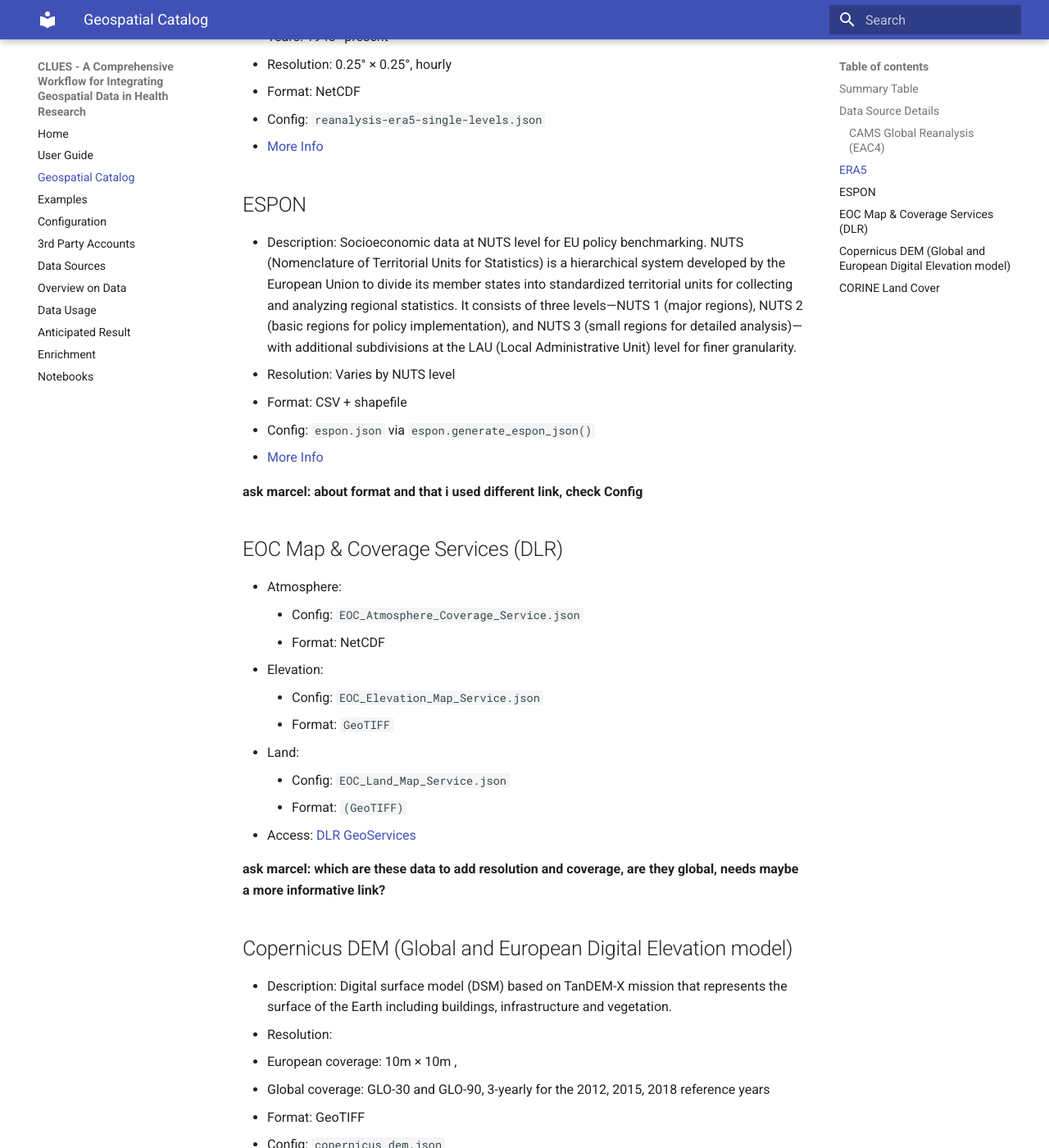
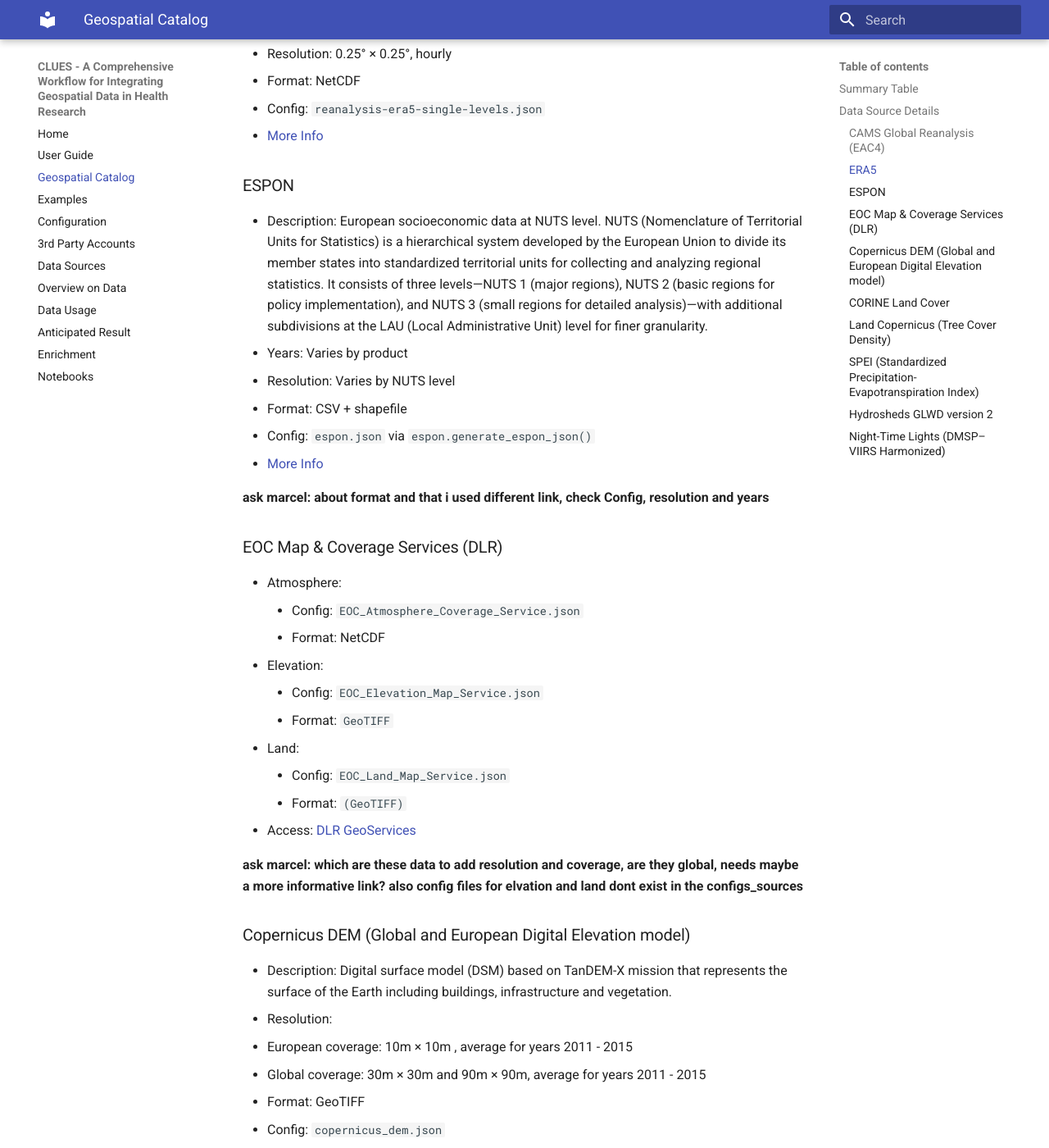
Before and after one commit to BIH-DMBS/CLUES, an MkDocs documentation site: the page built from docs/dataCatalog.md, in a window 1280 px wide and 1400 px high, scrolled down 905 px. Shown: the whole window at 82% size. Built offline with MkDocs 1.6.1 and Material for MkDocs 9.7.7, drawn with Linux system fonts in a browser that asks for light colours; some of the changed text lies outside the part shown.

Commit message:
Update dataCatalog.md
updated and shorten text.

```diff
--- a/docs/dataCatalog.md
+++ b/docs/dataCatalog.md
@@ -15,7 +15,7 @@
 - Config: `cams-global-reanalysis-eac4.json`
 - [More Info](https://ads.atmosphere.copernicus.eu/datasets/cams-global-reanalysis-eac4?tab=overview)
 
-## ERA5
+### ERA5
 - Description: Global climate reanalysis by ECMWF using data assimilation.
 - Years: 1940–present
 - Resolution: 0.25° × 0.25°, hourly
@@ -23,16 +23,17 @@
 - Config: `reanalysis-era5-single-levels.json`
 - [More Info](https://cds.climate.copernicus.eu/datasets/reanalysis-era5-single-levels?tab=overview)
 
-## ESPON
-- Description: Socioeconomic data at NUTS level for EU policy benchmarking. NUTS (Nomenclature of Territorial Units for Statistics) is a hierarchical system developed by the European Union to divide its member states into standardized territorial units for collecting and analyzing regional statistics. It consists of three levels—NUTS 1 (major regions), NUTS 2 (basic regions for policy implementation), and NUTS 3 (small regions for detailed analysis)—with additional subdivisions at the LAU (Local Administrative Unit) level for finer granularity.
+### ESPON
+- Description: European socioeconomic data at NUTS level. NUTS (Nomenclature of Territorial Units for Statistics) is a hierarchical system developed by the European Union to divide its member states into standardized territorial units for collecting and analyzing regional statistics. It consists of three levels—NUTS 1 (major regions), NUTS 2 (basic regions for policy implementation), and NUTS 3 (small regions for detailed analysis)—with additional subdivisions at the LAU (Local Administrative Unit) level for finer granularity.
+- Years: Varies by product
 - Resolution: Varies by NUTS level
 - Format: CSV + shapefile
 - Config: `espon.json` via `espon.generate_espon_json()`
 - [More Info](https://database.espon.eu)
 
-**ask marcel: about format and that i used different link, check Config**
+**ask marcel: about format and that i used different link, check Config, resolution and years**
 
-## EOC Map & Coverage Services (DLR)
+### EOC Map & Coverage Services (DLR)
 - Atmosphere:
     - Config: `EOC_Atmosphere_Coverage_Service.json`
     - Format: NetCDF
@@ -44,67 +45,63 @@
     - Format: `(GeoTIFF)`
 - Access: [DLR GeoServices](https://geoservice.dlr.de/web/services)
 
-**ask marcel: which are these data to add resolution and coverage, are they global, needs maybe a more informative link?**
+**ask marcel: which are these data to add resolution and coverage, are they global, needs maybe a more informative link? also config files for elvation and land dont exist in the configs_sources**
 
-## Copernicus DEM (Global and European Digital Elevation model)
+### Copernicus DEM (Global and European Digital Elevation model)
 - Description: Digital surface model (DSM) based on TanDEM-X mission that represents the surface of the Earth including buildings, infrastructure and vegetation.
 - Resolution:
-  - European coverage: 10m × 10m ,
-  - Global coverage: GLO-30 and GLO-90, 3-yearly for the 2012, 2015, 2018 reference years
+  - European coverage: 10m × 10m , average for years 2011 - 2015
+  - Global coverage: 30m × 30m and 90m × 90m, average for years 2011 - 2015
 - Format: GeoTIFF
 - Config: `copernicus_dem.json`
 - [More Info](https://dataspace.copernicus.eu/explore-data/data-collections/copernicus-contributing-missions/collections-description/COP-DEM)
 
-**ask marcel about resolution**
+**ask marcel about resolution and DTED DGED**
 
-## CORINE Land Cover
-- Description: European land cover classification and monitoring
-- Resolution: 100m
+### CORINE Land Cover
+- Description: European land cover classification and monitoring with 44 thematic classes, ranging from broad forested areas to individual vineyards.
+- Years: 2000, 2006, 2012, and 2018
+- Resolution: 100m × 100m, yearly
 - Format: GeoTIFF
 - Config: `corine_copernicus.json`
-- [More Info[(https://land.copernicus.eu/en/products/corine-land-cover)
+- [More Info](https://land.copernicus.eu/en/products/corine-land-cover)
+
 **ask marcel about the resolution**
 
-Land Copernicus (Tree Cover Density)
+### Land Copernicus (Tree Cover Density)
+- Description: Global tree cover density
+- Years: 2012, 2015, and annually from 2018 - 2021
+- Resolution: 100m × 100m, yearly
+- Config: `treecover_copernicus.json`
+- [More Info]([https://land.copernicus.eu/en/products/high-resolution-layer-tree-cover-density)
 
-Description: Tree cover density at high spatial resolution
+**ask marcel about the temporal coverage and if they are global, i changed the configuration file name because the one that was there before doesnt exist**
 
-Config: land_copernicus.json
+### SPEI (Standardized Precipitation-Evapotranspiration Index)
+- Description: Global drought index based on precipitation and evapotranspiration
+- Years: 1901–present
+- Resolution: 0.5° × 0.5°, monthly
+- Format: NetCDF
+- Config: `spei.json`
+- [More Info](https://spei.csic.es)
 
-More Info
+**ask marcel about the temporal resoltution**
 
-SPEI (Standardized Precipitation-Evapotranspiration Index)
+### Hydrosheds GLWD version 2
+- Description: Global inland surface waters distinguished into 33 waterbody and wetland types
+- Resolution: ~500m × 500m (15 arc-seconds)
+- Format: GeoTIFF
+- Config: `hydrosheds_GLWD.json`
+- [More Info](https://www.hydrosheds.org/products/glwd)
 
-Description: Climate drought index based on precipitation and evapotranspiration
+**ask marcel: temporal coverage and resolution**
 
-Years: 1901–present
+### Night-Time Lights (DMSP–VIIRS Harmonized)
+- Description: Global nighttime light intensity from satellites, harmonized across sensors
+- Years: 1992–2021
+- Resolution: ~1km × 1km (30 arc-seconds), yearly
+- Format: GeoTIFF
+- Config: `ntl.json`
+- [More Info](https://figshare.com/articles/dataset/Harmonization_of_DMSP_and_VIIRS_nighttime_light_data_from_1992-2018_at_the_global_scale/9828827/8)
 
-Resolution: 0.5° × 0.5°
-
-Format: NetCDF
-
-Config: spei.json
-
-More Info
-
-Hydrosheds GLWD v2
-
-Description: Global Lakes and Wetlands Database v2
-
-Resolution: ~500m (15 arc-seconds)
-
-Format: GeoTIFF
-
-More Info
-
-Night-Time Lights (DMSP–VIIRS Harmonized)
-
-Description: Global nighttime light intensity from satellites, harmonized across sensors
-
-Years: 1992–2023
-
-Resolution: ~1km
-
-More Info
-
-Download
+**Configuration files not added here: EOC_WSF.json, EOC_WSF3D.json, copernicus_dynamic_land_cover.json, modis_vegetation.json**
```
